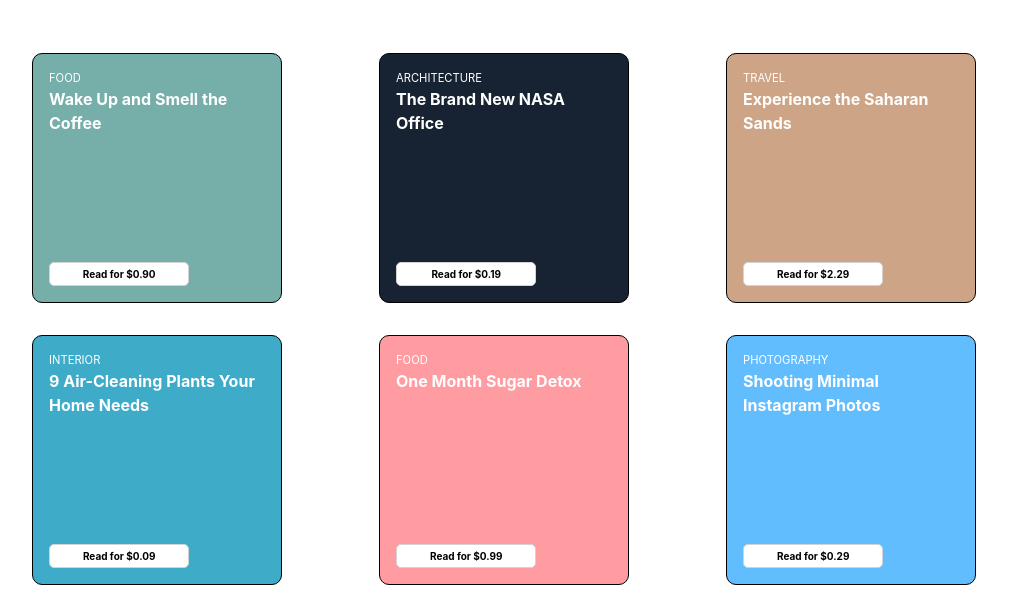
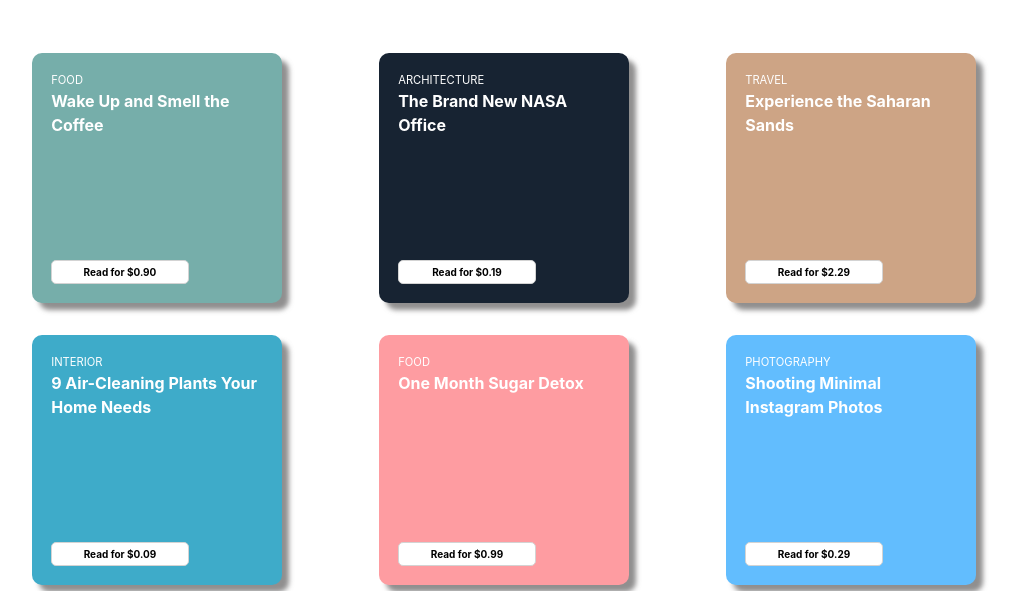
Before and after one commit to deiganM/javascript-assignment-1, a plain HTML site: page js-assignment1/code/index.html in a window 1280 px wide. Shown: the part 246-837 px from the top of the page, without its empty margins (136-1153 px from the left). Drawn offline with nearby package versions, Linux system fonts and the light colour scheme.

Commit message:
Complete

```diff
--- a/js-assignment1/code/app.js
+++ b/js-assignment1/code/app.js
@@ -51,7 +51,7 @@ const data = [
 
 const cardText = document.querySelector('#card-container')
 
-let html = ``
+let html = ""
 for (i of data) {
     html = html + `
     <div class="cards" style="background-color:${i.color}">
--- a/js-assignment1/code/styles.css
+++ b/js-assignment1/code/styles.css
@@ -74,13 +74,13 @@ CARDS
 .cards {
     height: 250px;
     width: 250px;
-    border: 1px solid black;
     border-radius: 10px;
     display: flex;
     flex-direction: column;
     justify-content: space-between;
-    padding: 1em;
+    padding: 1.2em;
     margin: 1em;
+    box-shadow:  7px 7px 5px 0px rgba(107, 105, 105, 0.75);;
 }
 
 h3 {
```
Also changed, not shown: 1 other file.
